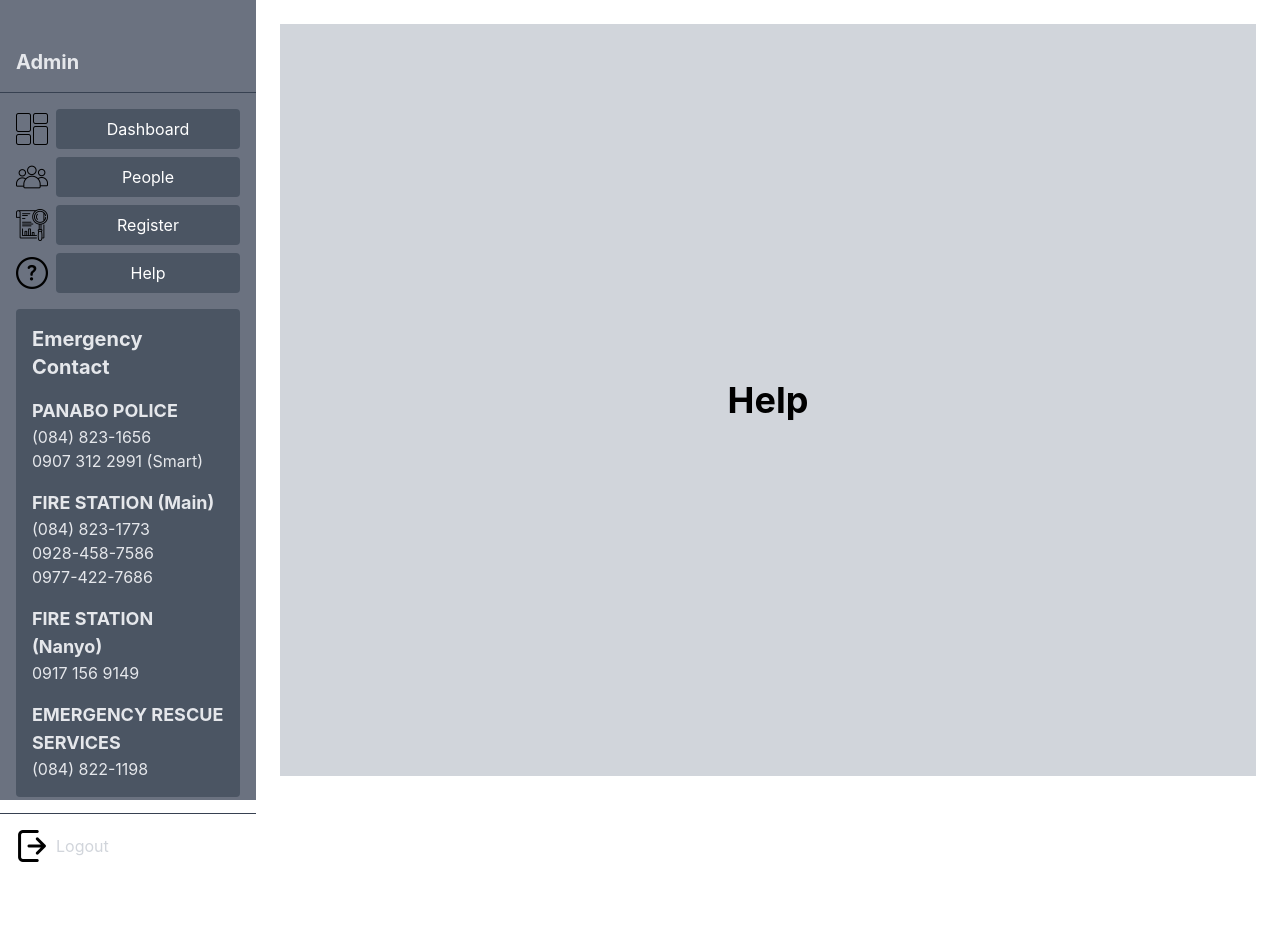
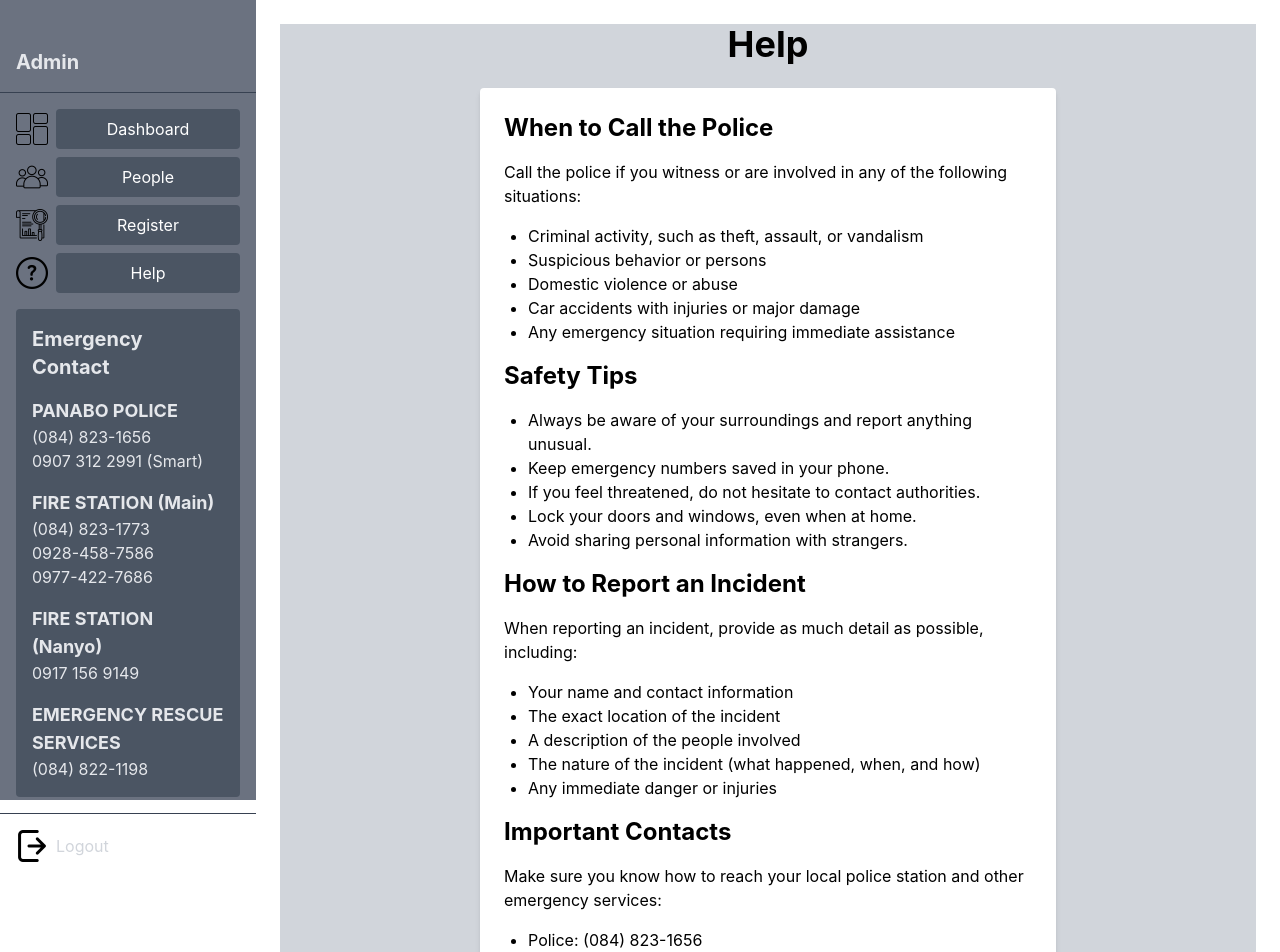
Before and after one commit to RenzSarucam/trackguard, a React (Create React App) app: page /help in a window 1280 px wide. Shown: the top 952 px of the page. Before the commit the page ends 878 px from the top, so only its background shows below. Built offline with nearby package versions, Linux system fonts and the light colour scheme.

Commit message:
trackguard

```diff
--- a/src/pages/Help.js
+++ b/src/pages/Help.js
@@ -35,12 +35,12 @@ function Help() {
           {/* User Profile */}
           <div className="flex items-center p-4 border-b border-gray-700">
             <div>
-              <h2 className="text-xl font-bold">Admin</h2>
+              <h2 className="text-xl font-bold">{email}</h2>
             </div>
           </div>
 
-           {/* Navigation Buttons */}
-           <div className="flex-1 p-4">
+          {/* Navigation Buttons */}
+          <div className="flex-1 p-4">
             <ul>
               <li className="mb-2 flex items-center">
                 <img src={dashboard} alt="Dashboard" className="mr-2 w-8 h-8" />
@@ -140,7 +140,55 @@ function Help() {
 
         <main className="flex-1 p-6">
           <div className="home-container flex flex-col justify-center items-center h-full bg-gray-300">
-            <h1 className="text-4xl font-bold">Help</h1>
+            <h1 className="text-4xl font-bold mb-6">Help</h1>
+            <section className="bg-white p-6 rounded shadow-md w-full max-w-xl">
+              <h2 className="text-2xl font-bold mb-4">When to Call the Police</h2>
+              <p className="mb-4">
+                Call the police if you witness or are involved in any of the following situations:
+              </p>
+              <ul className="list-disc pl-6 mb-4">
+                <li>Criminal activity, such as theft, assault, or vandalism</li>
+                <li>Suspicious behavior or persons</li>
+                <li>Domestic violence or abuse</li>
+                <li>Car accidents with injuries or major damage</li>
+                <li>Any emergency situation requiring immediate assistance</li>
+              </ul>
+
+              <h2 className="text-2xl font-bold mb-4">Safety Tips</h2>
+              <ul className="list-disc pl-6 mb-4">
+                <li>Always be aware of your surroundings and report anything unusual.</li>
+                <li>Keep emergency numbers saved in your phone.</li>
+                <li>If you feel threatened, do not hesitate to contact authorities.</li>
+                <li>Lock your doors and windows, even when at home.</li>
+                <li>Avoid sharing personal information with strangers.</li>
+              </ul>
+
+              <h2 className="text-2xl font-bold mb-4">How to Report an Incident</h2>
+              <p className="mb-4">
+                When reporting an incident, provide as much detail as possible, including:
+              </p>
+              <ul className="list-disc pl-6 mb-4">
+                <li>Your name and contact information</li>
+                <li>The exact location of the incident</li>
+                <li>A description of the people involved</li>
+                <li>The nature of the incident (what happened, when, and how)</li>
+                <li>Any immediate danger or injuries</li>
+              </ul>
+
+              <h2 className="text-2xl font-bold mb-4">Important Contacts</h2>
+              <p className="mb-4">
+                Make sure you know how to reach your local police station and other emergency services:
+              </p>
+              <ul className="list-disc pl-6 mb-4">
+                <li>Police: (084) 823-1656</li>
+                <li>Fire Station: (084) 823-1773</li>
+                <li>Emergency Rescue: (084) 822-1198</li>
+              </ul>
+
+              <p className="text-lg">
+                Stay safe, and don't hesitate to reach out to the police or other authorities if you need help.
+              </p>
+            </section>
           </div>
         </main>
       </div>
```
